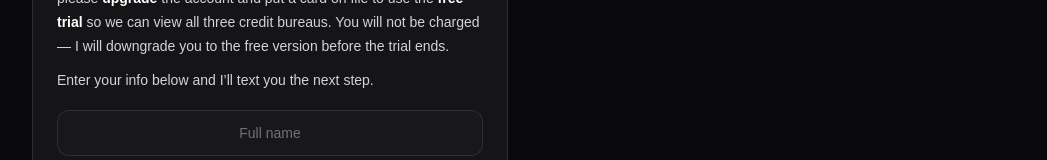
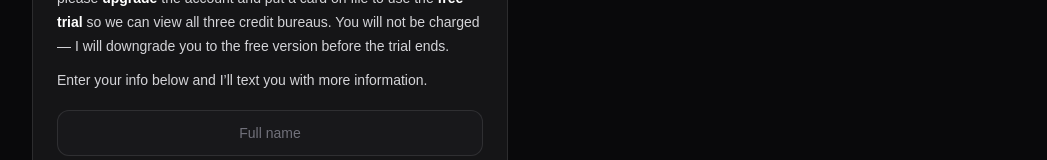
Before and after one commit to Kennybowie/Credit-repair, a Next.js app: page / in a window 1280 px wide. Shown: the part 541-701 px from the top of the page, without its empty margins (116-1163 px from the left). Built offline with nearby package versions, Linux system fonts and the light colour scheme.

Commit message:
Update text content

```diff
--- a/app/page.tsx
+++ b/app/page.tsx
@@ -76,7 +76,7 @@ export default function Home() {
 </p>
 
 <p className="mt-3 text-sm text-zinc-300">
-  Enter your info below and I’ll text you the next step.
+  Enter your info below and I’ll text you with more information.
 </p>
 
             <div className="mt-5 grid gap-3">
```
